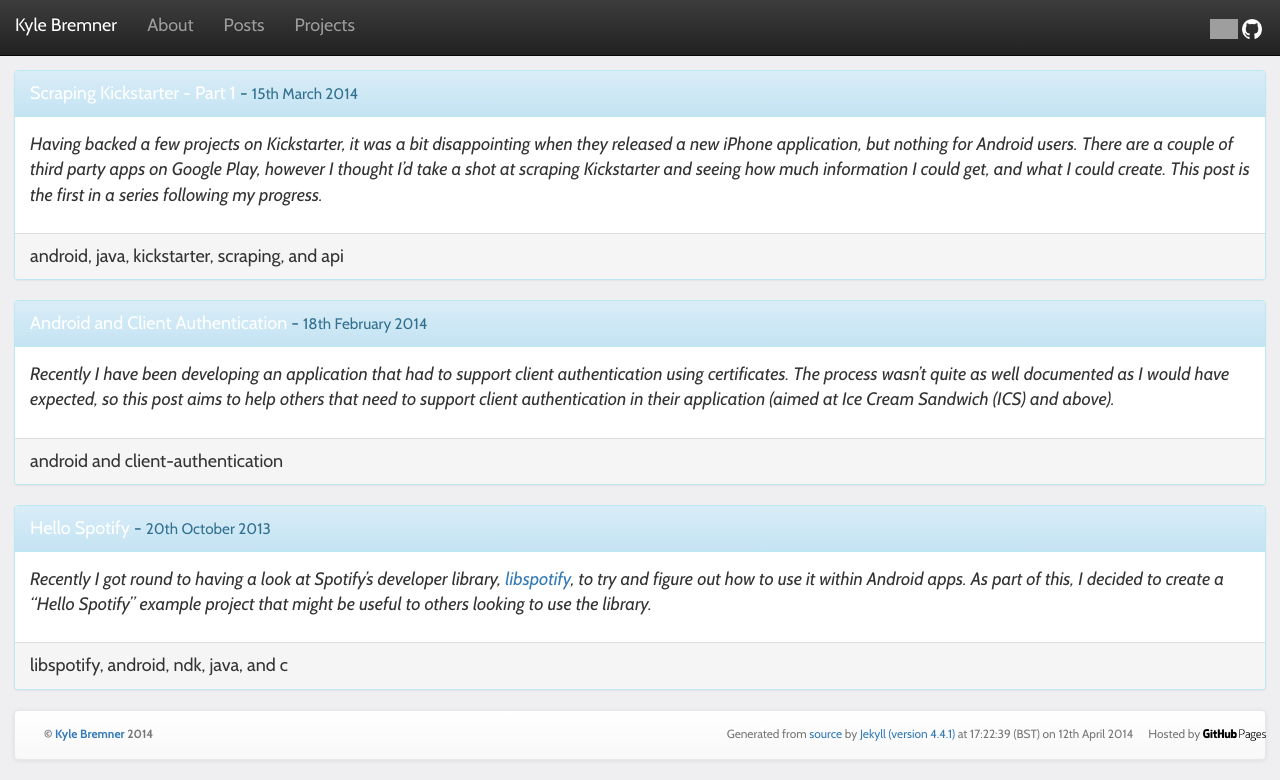
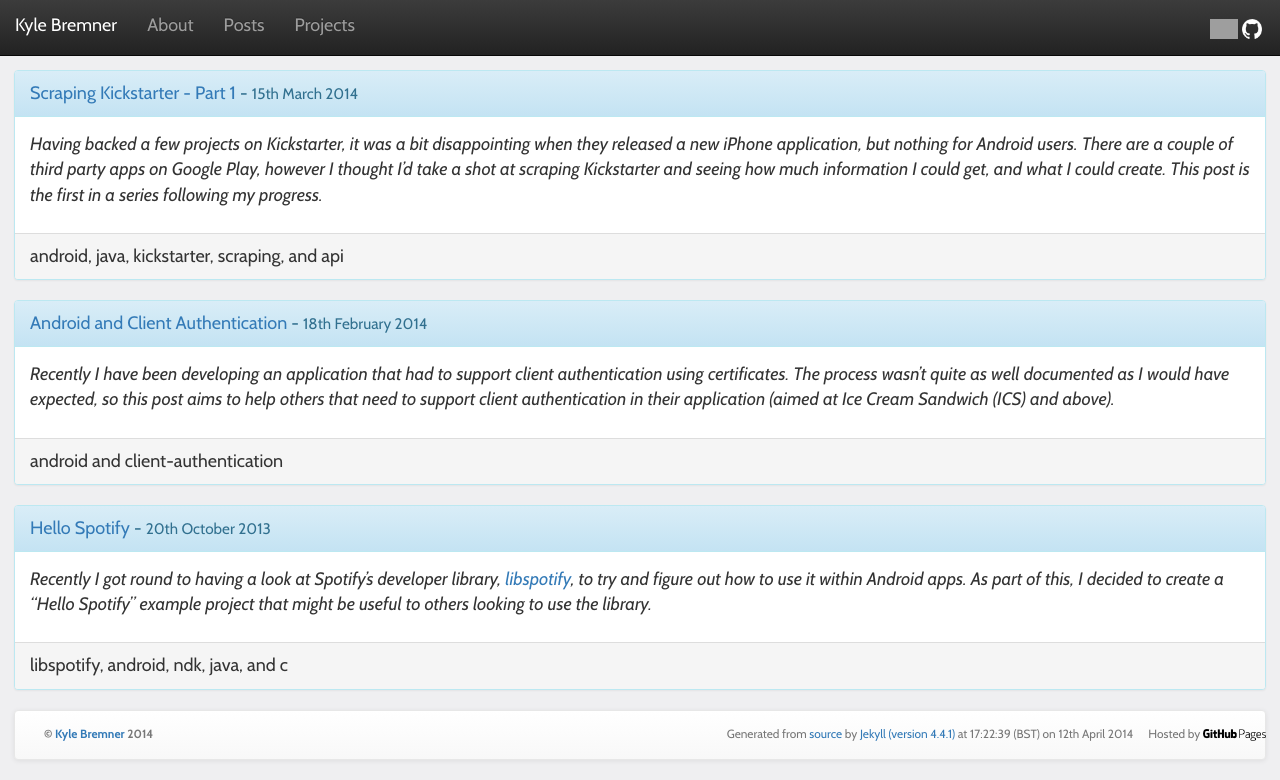
Before and after one commit to kbremner/kbremner.github.io, a Jekyll site: the page built from posts/index.html, in a window 1280 px wide. Shown: the top 780 px of the page. Built offline with Jekyll 4.4.1, drawn with Linux system fonts in a browser that asks for light colours; nearby versions of some CDN libraries; Markdown is read by kramdown in place of the engine named in the settings; grey boxes are pictures that could not be loaded.

Commit message:
Updated site.css

```diff
--- a/css/site.css
+++ b/css/site.css
@@ -8,14 +8,6 @@
 
 a:hover {
   text-decoration: none;
-}
-
-.post-link {
-  color: white;
-}
-
-.post-link:hover {
-  color: #BBB;
 }
 
 .index-body {
```
